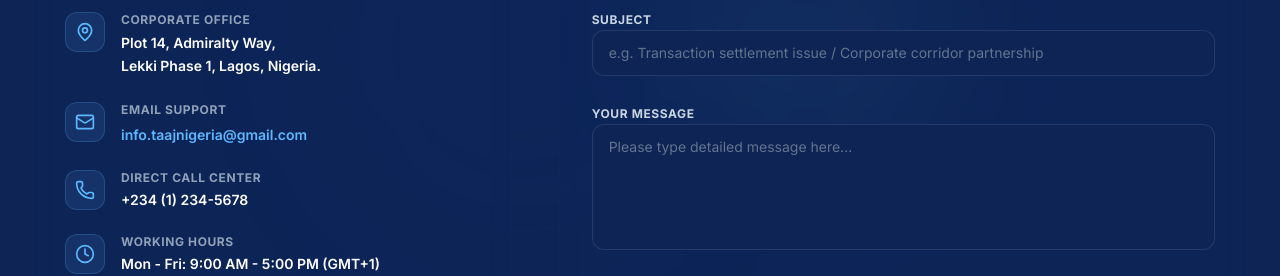
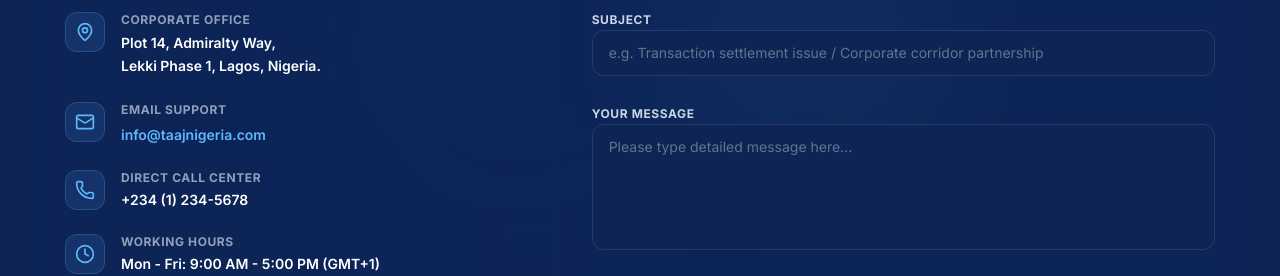
Before and after one commit to mdislamulhaque/taaj_frontent_react_me, a React (Vite) app: page / in a window 1280 px wide. Shown: the part 4840-5116 px from the top of the page. Built offline with nearby package versions, Linux system fonts and the light colour scheme.

Commit message:
updated email address

```diff
--- a/src/components/ContactUs.tsx
+++ b/src/components/ContactUs.tsx
@@ -95,10 +95,10 @@
                   <div>
                     <h4 className="text-xs font-bold text-slate-400 uppercase tracking-wider mb-1">Email support</h4>
                     <a
-                      href="mailto:info.taajnigeria@gmail.com"
+                      href="mailto:info@taajnigeria.com"
                       className="text-sm font-semibold text-brand-cyan hover:text-white transition-colors"
                     >
-                      info.taajnigeria@gmail.com
+                      info@taajnigeria.com
                     </a>
                   </div>
                 </div>
```
